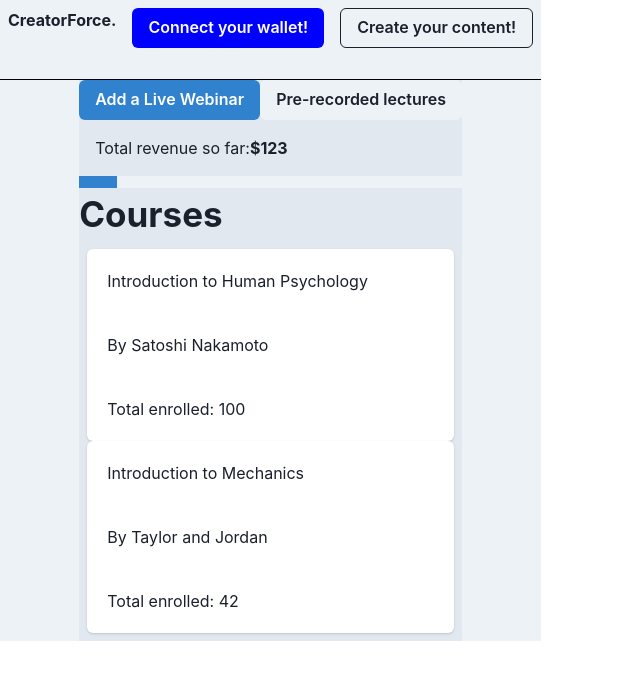
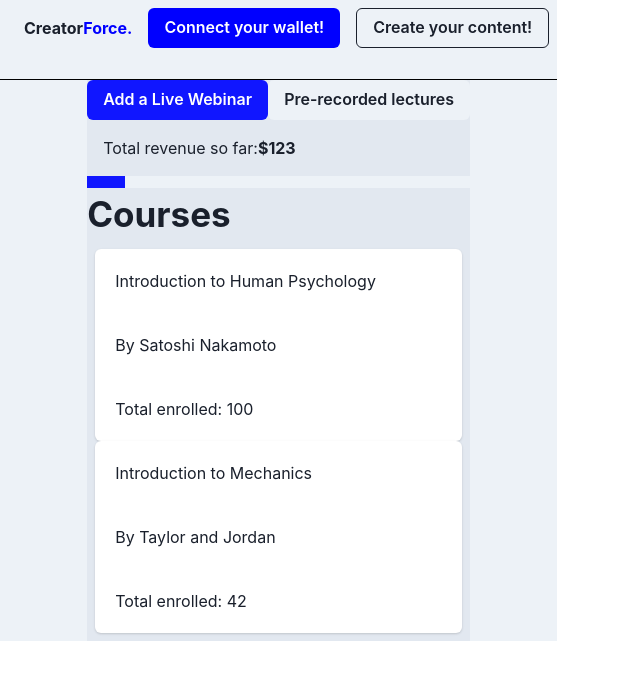
Before and after one commit to basil08/creatorforce-frontend, a React (Create React App) app: page /dashboard in a window 1280 px wide. Shown: the top 680 px of the page, without its empty margins (0-640 px from the left). Built offline with nearby package versions, Linux system fonts and the light colour scheme.

Commit message:
Update: design

```diff
--- a/src/components/navbar.js
+++ b/src/components/navbar.js
@@ -4,7 +4,12 @@ import { Flex, Image, Text, Square, Center, Button } from '@chakra-ui/react';
 
 export default function Navbar() {
   return (
-    <Flex borderBottom={"1px solid black"} dropShadow={""} justifyContent={'space-between'} height="10vh" width="100%">
+    <Flex
+      borderBottom={'1px solid black'}
+      justifyContent={'space-between'}
+      height="10vh"
+      width="100%"
+    >
       {/* Logo */}
       <Flex m="2">
         {/* <Center w="75px">
@@ -13,7 +18,12 @@ export default function Navbar() {
         <Square size="90px" bg="gray.200">
           <Text fontWeight={"bold"}>CreatorForce.</Text>
         </Square> */}
-        <Text fontWeight={'bold'}>CreatorForce.</Text>
+        <Text pl="4" pt="2" fontWeight={'bold'}>
+          Creator
+          <Text color="blue" fontWeight={'bold'} as="span">
+            Force.
+          </Text>
+        </Text>
       </Flex>
 
       <Flex>
--- a/src/theme.js
+++ b/src/theme.js
@@ -3,7 +3,18 @@ import { extendTheme } from "@chakra-ui/react";
 const theme = extendTheme({
   colors: {
     blue: {
-      100: '#1016FF'
+      100: '#1016FF',
+      200: '#1016FF',
+      300: '#1016FF',
+      400: '#1016FF',
+      500: '#1016FF',
+      600: '#1016FF',
+      700: '#1016FF',
+      800: '#1016FF',
+      900: '#1016FF',
+    },
+    accent: {
+      100: '#E39D15',
     }
   }
 });
```
